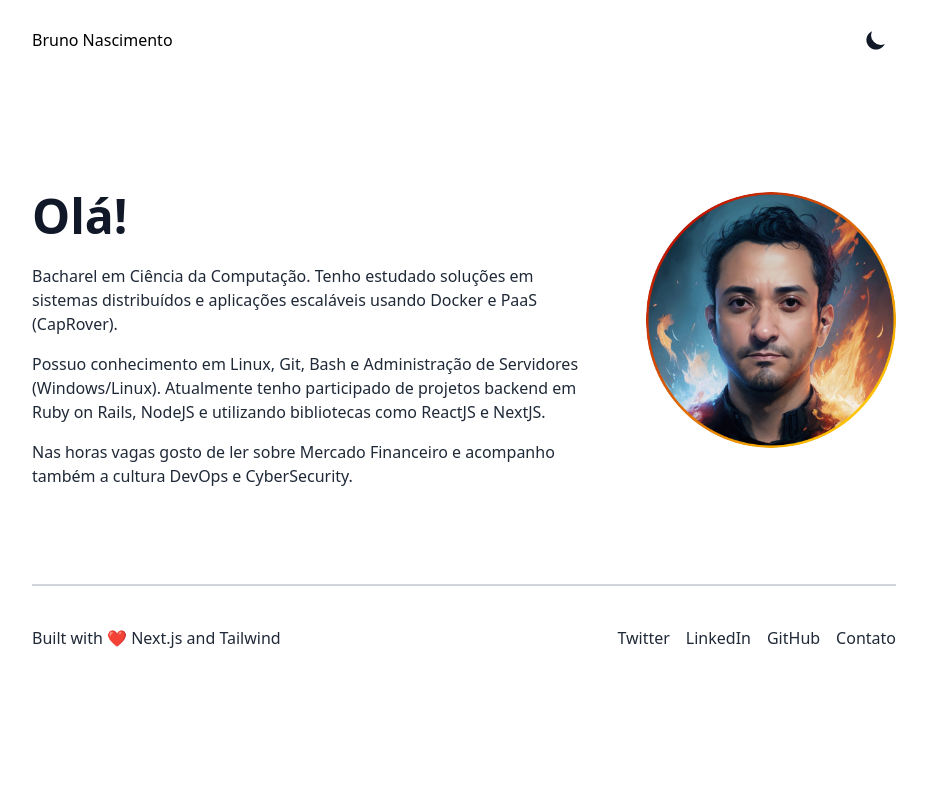
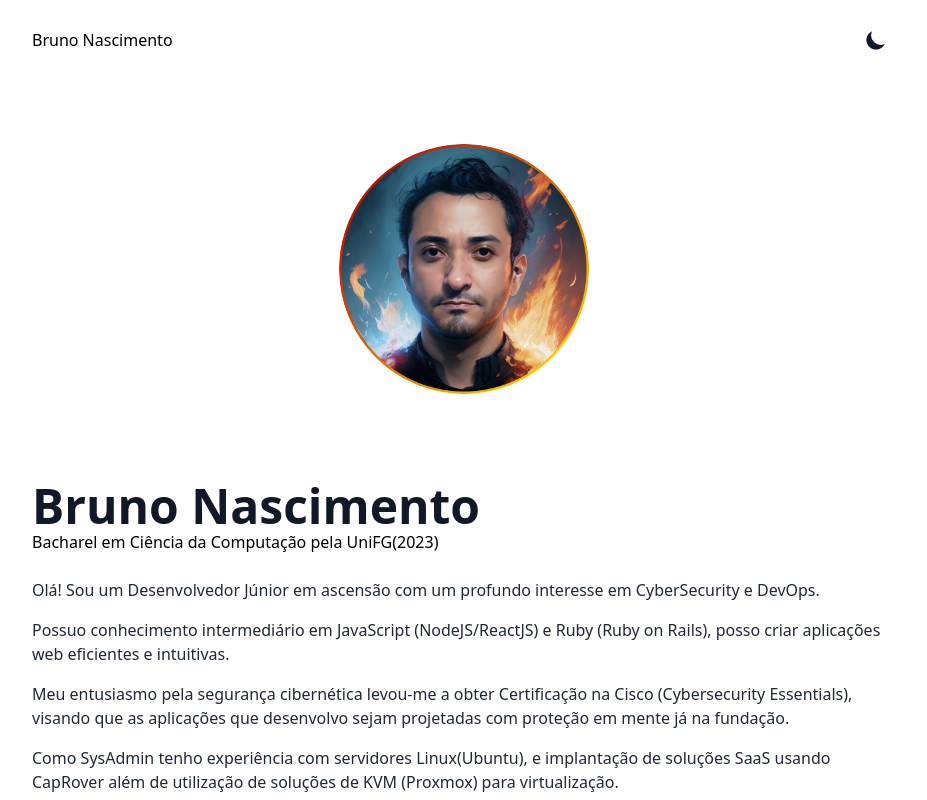
Before and after one commit to sunr00t/personal-page, a Next.js app: page / in a window 1280 px wide. Shown: the top 800 px of the page, without its empty margins (176-1103 px from the left). Built offline with nearby package versions, Linux system fonts and the light colour scheme.

Commit message:
update about

```diff
--- a/components/About.js
+++ b/components/About.js
@@ -5,38 +5,51 @@ import profile from '../public/profile.png';
 const About = () => {
   return (
     <div className="container px-4 mx-auto">
+      <div className="flex justify-center flex-shrink-0 lg:mt-12 lg:px-4 mb-10">
+        <Image
+          src={profile}
+          alt="Profile"
+          priority={true}
+          className="rounded-full"
+          width={250}
+          height={250}
+          placeholder="blur"
+        />
+      </div>
       <div className="lg:space-x-5 lg:flex lg:flex-row item-center lg:-mx-4 flex flex-col-reverse text-center lg:text-left">
         <div className="lg:px-4 lg:mt-12 ">
-          <h1 className="text-2xl font-bold text-gray-900 lg:text-5xl dark:text-white">
-            Olá!
+          <h1 className="text-2xl font-bold text-gray-900 lg:text-5xl dark:text-white lg:text-ce">
+            Bruno Nascimento
           </h1>
+          <h2>
+            Bacharel em Ciência da Computação pela UniFG(2023)
+          </h2>
           <div className="mt-6 text-gray-800 dark:text-white">
             <p className="mb-4">
-              Bacharel em Ciência da Computação.
-              Tenho estudado soluções em sistemas distribuídos e aplicações escaláveis usando Docker e PaaS (CapRover).
+              Olá! Sou um Desenvolvedor Júnior em ascensão com um profundo interesse em CyberSecurity e DevOps.
+            </p>
+            <p className="mb-4">
+              Possuo conhecimento intermediário em JavaScript (NodeJS/ReactJS) e Ruby (Ruby on Rails), posso criar aplicações web eficientes e intuitivas.
+            </p>
+            <p className="mb-4">
+              Meu entusiasmo pela segurança cibernética levou-me a obter Certificação na Cisco (Cybersecurity Essentials), visando que as aplicações que desenvolvo sejam projetadas com proteção em mente já na fundação.
+            </p>
+            <p className="mb-4">
+              Como SysAdmin tenho experiência com servidores Linux(Ubuntu), e implantação de soluções SaaS usando CapRover além de utilização de soluções de KVM (Proxmox) para virtualização.
             </p>
             <p className="mt-4">
-              Possuo conhecimento em Linux, Git, Bash e Administração de Servidores (Windows/Linux).
-              Atualmente tenho participado de projetos backend em Ruby on Rails, NodeJS e utilizando bibliotecas como ReactJS e NextJS.
+              Se você busca um Desenvolvedor/SysAdmin dedicado, não hesite em entrar em contato.
+
             </p>
             <p className="mt-4">
-              Nas horas vagas gosto de ler sobre Mercado Financeiro e acompanho também a cultura DevOps e CyberSecurity.
+              Estou animado para contribuir com projetos e agregar valor.
+              Ah, nas horas vagas gosto de ler sobre MindSet e Mercado Financeiro.
             </p>
           </div>
         </div>
-        <div className="flex justify-center flex-shrink-0 lg:mt-12 lg:px-4 mb-10">
-          <Image
-            src={profile}
-            alt="Profile"
-            priority={true}
-            className="rounded-full"
-            width={250}
-            height={250}
-            placeholder="blur"
-          />
-        </div>
+
       </div>
-    </div>
+    </div >
   );
 };
 
```
